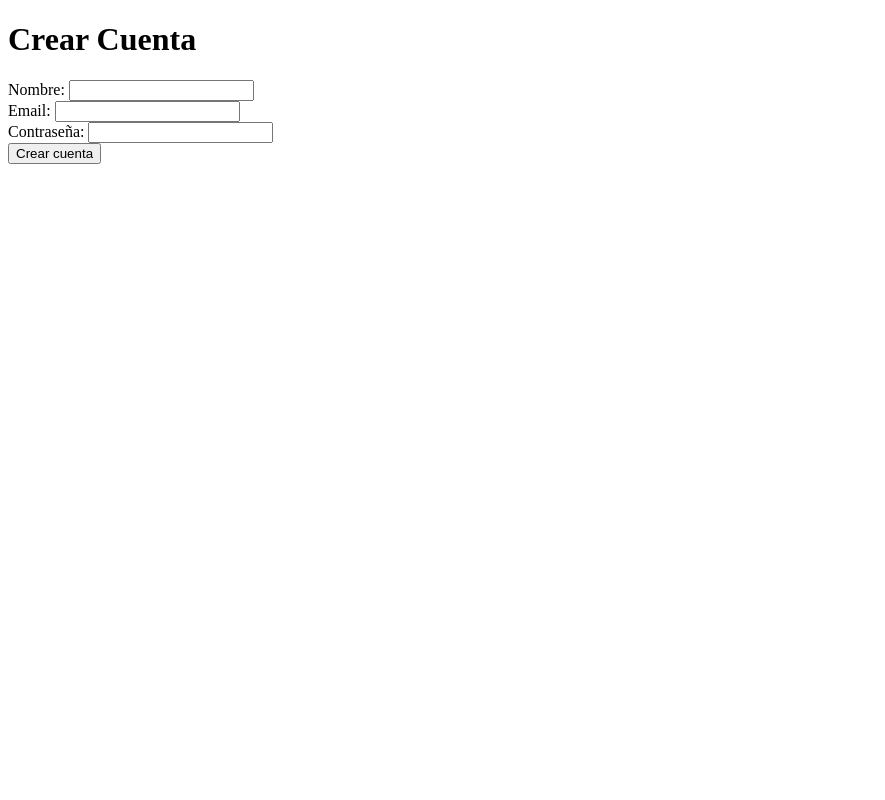
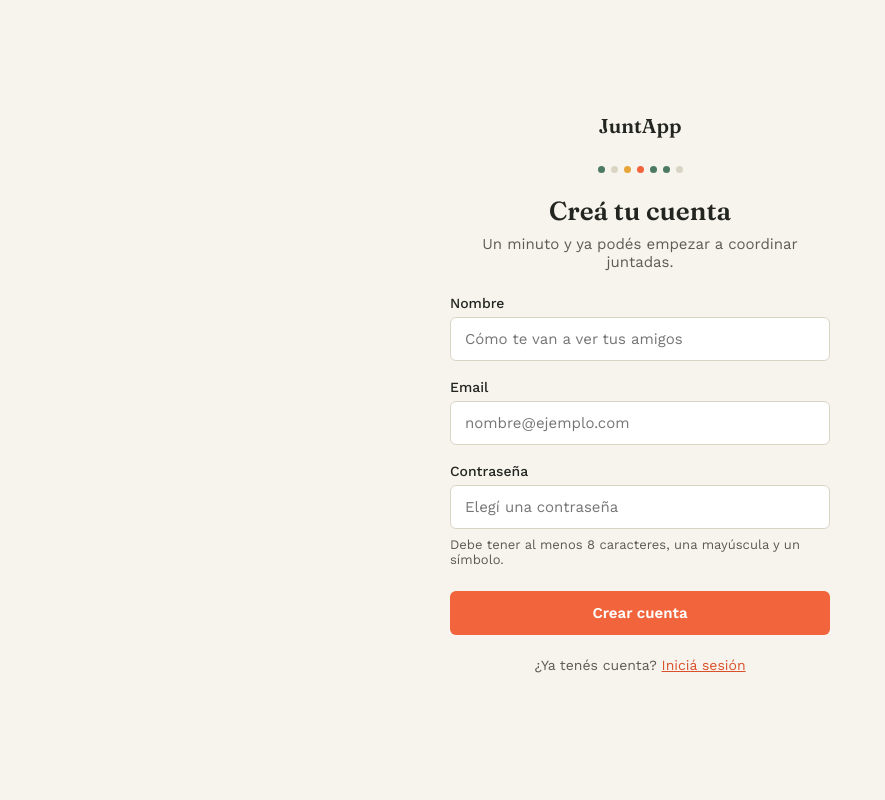
Before and after one commit to marinaMercadal/PID, a Flask app: page /registro in a window 1280 px wide. Shown: the whole page, without its empty margins (0-885 px from the left). Run offline with Flask 3, Linux system fonts and the light colour scheme.

Commit message:
conectar errores de validación con el formulario y separar CSS en static/

```diff
--- a/app.py
+++ b/app.py
@@ -25,4 +25,4 @@ def mostrar_registro():
 
 
 if __name__ == "__main__":
-    app.run(debug=True)
+    app.run(debug=True, port=5001)
--- /dev/null
+++ b/static/registro.css
@@ -0,0 +1,150 @@
+:root {
+  --papel: #F7F4EE;
+  --tinta: #232520;
+  --tinta-suave: #5C5B54;
+  --coral: #F2643B;
+  --coral-oscuro: #D9502A;
+  --salvia: #4C7A64;
+  --mostaza: #E8A63A;
+  --linea: #DAD4C5;
+}
+
+* { box-sizing: border-box; }
+
+html, body {
+  margin: 0;
+  padding: 0;
+  background: var(--papel);
+  color: var(--tinta);
+  font-family: 'Work Sans', sans-serif;
+  -webkit-font-smoothing: antialiased;
+}
+
+h1, h2 { font-family: 'Fraunces', serif; margin: 0; }
+a { color: var(--coral-oscuro); }
+
+.pagina {
+  min-height: 100vh;
+  display: flex;
+  flex-direction: column;
+  align-items: center;
+  justify-content: center;
+  padding: 48px 20px;
+}
+
+.marca {
+  font-family: 'Fraunces', serif;
+  font-size: 20px;
+  font-weight: 600;
+  margin-bottom: 28px;
+}
+
+.tira-semana {
+  display: flex;
+  gap: 6px;
+  margin-bottom: 22px;
+}
+
+.columna-dia {
+  display: flex;
+  flex-direction: column;
+  align-items: center;
+  gap: 4px;
+}
+
+.punto { width: 7px; height: 7px; border-radius: 50%; }
+.punto.salvia { background: var(--salvia); }
+.punto.mostaza { background: var(--mostaza); }
+.punto.coral { background: var(--coral); }
+.punto.vacio { background: var(--linea); }
+
+.tarjeta-formulario {
+  width: 100%;
+  max-width: 380px;
+  text-align: center;
+}
+
+.tarjeta-formulario h2 {
+  font-size: 26px;
+  font-weight: 600;
+}
+
+.tarjeta-formulario .subtitulo {
+  margin-top: 8px;
+  margin-bottom: 24px;
+  color: var(--tinta-suave);
+  font-size: 15px;
+}
+
+form { text-align: left; }
+
+label {
+  display: block;
+  font-size: 14px;
+  font-weight: 500;
+  margin-bottom: 6px;
+}
+
+.campo { margin-bottom: 18px; }
+
+input[type="text"],
+input[type="email"],
+input[type="password"] {
+  width: 100%;
+  padding: 12px 14px;
+  font-size: 15px;
+  font-family: inherit;
+  border: 1.5px solid var(--linea);
+  border-radius: 6px;
+  background: #FFFFFF;
+  color: var(--tinta);
+  transition: border-color 0.15s ease;
+}
+
+input:focus { outline: none; border-color: var(--tinta); }
+input:focus-visible { outline: 2px solid var(--coral); outline-offset: 1px; }
+
+.requisitos-password {
+  margin-top: 8px;
+  font-size: 13px;
+  color: var(--tinta-suave);
+}
+
+.boton-enviar {
+  width: 100%;
+  padding: 13px 14px;
+  margin-top: 6px;
+  background: var(--coral);
+  color: white;
+  font-family: inherit;
+  font-size: 15px;
+  font-weight: 600;
+  border: none;
+  border-radius: 6px;
+  cursor: pointer;
+  transition: background 0.15s ease;
+}
+
+.boton-enviar:hover { background: var(--coral-oscuro); }
+
+.aviso-login {
+  margin-top: 22px;
+  font-size: 14px;
+  color: var(--tinta-suave);
+  text-align: center;
+}
+
+.mensaje-error {
+  margin-top: 16px;
+  padding: 12px 14px;
+  background: #FBEAE6;
+  border: 1px solid #E8A796;
+  border-radius: 6px;
+  font-size: 13px;
+  color: var(--coral-oscuro);
+  text-align: left;
+}
+
+@media (max-width: 480px) {
+  .pagina { padding: 36px 18px; }
+}
--- a/templates/registro.html
+++ b/templates/registro.html
@@ -1,15 +1,61 @@
 <!DOCTYPE html>
+<html lang="es">
+<head>
+<meta charset="UTF-8">
+<meta name="viewport" content="width=device-width, initial-scale=1.0">
+<title>JuntApp — Crear cuenta</title>
+<link rel="preconnect" href="https://fonts.googleapis.com">
 
-<html>
-    <body>
-        <h1> Crear Cuenta</h1>
-        <form method ="POST" action="/registro">
-            <label>Nombre: <input type="text" name="nombre"></label><br>
-            <label>Email: <input type="email" name="email"></label><br>
-            <label>Contraseña: <input type="password" name="password"></label><br>
-            <button type="submit">Crear cuenta</button>
+<link href="https://fonts.googleapis.com/css2?family=Fraunces:opsz,wght@9..144,400;9..144,600;9..144,700&family=Work+Sans:wght@400;500;600&display=swap" rel="stylesheet">
 
-        </form>
 
-    </body>
+
+<link rel="stylesheet" href="{{ url_for('static', filename='registro.css') }}">
+</head>
+<body>
+
+<div class="pagina">
+  <div class="marca">JuntApp</div>
+
+  <div class="tira-semana" aria-hidden="true">
+    <div class="columna-dia"><span class="punto salvia"></span></div>
+    <div class="columna-dia"><span class="punto vacio"></span></div>
+    <div class="columna-dia"><span class="punto mostaza"></span></div>
+    <div class="columna-dia"><span class="punto coral"></span></div>
+    <div class="columna-dia"><span class="punto salvia"></span></div>
+    <div class="columna-dia"><span class="punto salvia"></span></div>
+    <div class="columna-dia"><span class="punto vacio"></span></div>
+  </div>
+
+  <div class="tarjeta-formulario">
+    <h2>Creá tu cuenta</h2>
+    <p class="subtitulo">Un minuto y ya podés empezar a coordinar juntadas.</p>
+
+    <form id="form-registro" method="POST" action="/registro">
+      <div class="campo">
+        <label for="nombre">Nombre</label>
+        <input type="text" id="nombre" name="nombre" placeholder="Cómo te van a ver tus amigos" required>
+      </div>
+
+      <div class="campo">
+        <label for="email">Email</label>
+        <input type="email" id="email" name="email" placeholder="nombre@ejemplo.com" required>
+      </div>
+
+      <div class="campo">
+        <label for="password">Contraseña</label>
+        <input type="password" id="password" name="password" placeholder="Elegí una contraseña" required>
+        <p class="requisitos-password">Debe tener al menos 8 caracteres, una mayúscula y un símbolo.</p>
+      </div>
+
+      <button type="submit" class="boton-enviar">Crear cuenta</button>
+
+
+    </form>
+
+    <p class="aviso-login">¿Ya tenés cuenta? <a href="#">Iniciá sesión</a></p>
+  </div>
+</div>
+
+</body>
 </html>
```
